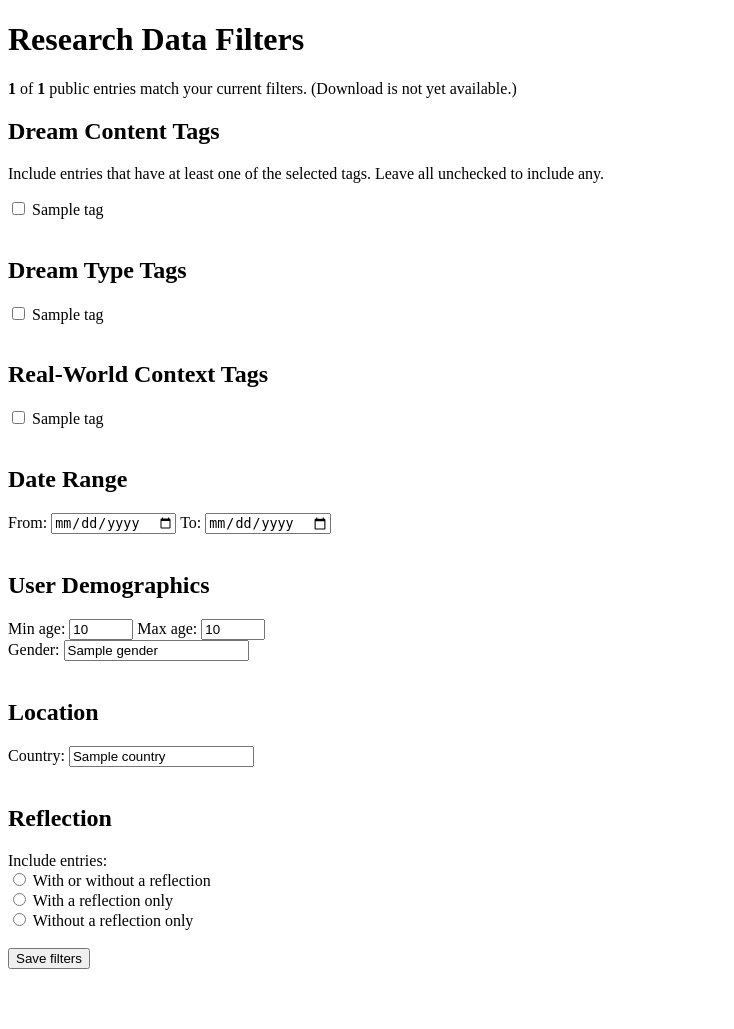
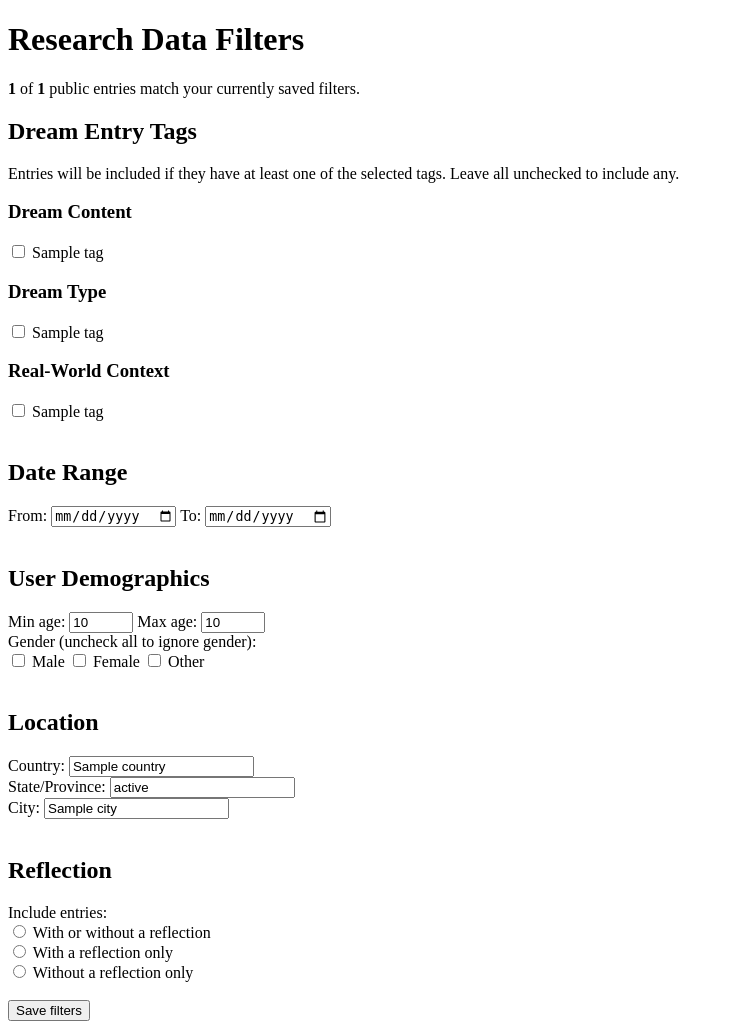
Before and after one commit to Robotgiggle/nyctograph, a FastAPI app: template app/templates/research.html in a window 1280 px wide. Shown: the part 26-1055 px from the top of the page, without its empty margins (0-734 px from the left). Before the commit the page ends 995 px from the top, so only its background shows below. Run offline with FastAPI, Linux system fonts and the light colour scheme; the template is opened without the code that fills it: most values are stand-ins (such as "Sample title", 1, 10 or a date in 2020); parts of the project's set-up code (start-up, migrations or seed data) failed here and were passed over.

Commit message:
Rework gender field, add state/city, add warning for unsaved filters

```diff
--- a/app/database.py
+++ b/app/database.py
@@ -6,4 +6,4 @@ from sqlalchemy.orm import DeclarativeBase
 class Base(DeclarativeBase):
     pass
 
-engine = create_engine("postgresql://postgres:opensesame@localhost:5432/nyctograph")
+engine = create_engine("postgresql://postgres:opensesame@localhost:5432/myTestDb")
--- a/app/models/user.py
+++ b/app/models/user.py
@@ -1,4 +1,5 @@
 from typing import List, TYPE_CHECKING
+from sqlalchemy import CheckConstraint
 from sqlalchemy.orm import Mapped, mapped_column, relationship
 from datetime import date
 
@@ -9,6 +10,9 @@ if TYPE_CHECKING:
 
 class User(Base):
     __tablename__ = "users"
+    __table_args__ = (
+        CheckConstraint("gender IN ('Male', 'Female', 'Other')"),
+    )
 
     # core account info
     id: Mapped[int] = mapped_column(primary_key=True)
--- a/app/routers/research.py
+++ b/app/routers/research.py
@@ -37,10 +37,14 @@ def _entry_matches_filters(filters: ResearchFilterForm, entry: ResearchEntry) ->
         if filters.age_max is not None and entry.user_age > filters.age_max:
             return False
 
-    if filters.gender and entry.user_gender != filters.gender:
+    if filters.gender and entry.user_gender not in filters.gender:
         return False
 
     if filters.country and entry.country != filters.country:
+        return False
+    if filters.state and entry.state != filters.state:
+        return False
+    if filters.city and entry.city != filters.city:
         return False
 
     if filters.has_reflection == "yes" and entry.reflection is None:
--- a/app/templates/research.html
+++ b/app/templates/research.html
@@ -1,14 +1,14 @@
 {% extends "base.html" %}
 {% block body %}
     <h1>Research Data Filters</h1>
-    <p>
-        <strong>{{ match_count }}</strong> of <strong>{{ total_count }}</strong> public entries match your current filters.
-        (Download is not yet available.)
-    </p>
+    <p><strong>{{ match_count }}</strong> of <strong>{{ total_count }}</strong> public entries match your currently saved filters.</p>
+    <p id="dirty" style="color:red" hidden>The filters selected below are <strong>not</strong> saved!</p>
 
-    <form action="" method="post">
-        <h2>Dream Content Tags</h2>
-        <p>Include entries that have at least one of the selected tags. Leave all unchecked to include any.</p>
+    <form id="update_filters" action="" method="post">
+        <h2>Dream Entry Tags</h2>
+        <p>Entries will be included if they have at least one of the selected tags. Leave all unchecked to include any.</p>
+
+        <h3>Dream Content</h3>
         {% for tag in content_tags %}
             <label>
                 <input type="checkbox" name="content_tags" value="{{ tag }}"
@@ -16,9 +16,9 @@
                 {{ tag }}
             </label>
         {% endfor %}
-        <br><br>
+        <br>
 
-        <h2>Dream Type Tags</h2>
+        <h3>Dream Type</h3>
         {% for tag in type_tags %}
             <label>
                 <input type="checkbox" name="type_tags" value="{{ tag }}"
@@ -26,9 +26,9 @@
                 {{ tag }}
             </label>
         {% endfor %}
-        <br><br>
+        <br>
 
-        <h2>Real-World Context Tags</h2>
+        <h3>Real-World Context</h3>
         {% for tag in context_tags %}
             <label>
                 <input type="checkbox" name="context_tags" value="{{ tag }}"
@@ -55,15 +55,37 @@
         <input type="number" id="age_max" name="age_max" min="13" max="120"
             value="{{ filters.age_max if filters.age_max is not none }}">
         <br>
-        <label for="gender">Gender:</label>
-        <input type="text" id="gender" name="gender"
-            value="{{ filters.gender if filters.gender is not none }}">
+        <label>Gender (uncheck all to ignore gender):</label>
+        <br>
+        <label>
+            <input type="checkbox" name="gender" value="Male"
+                {{ "checked" if filters.gender and "Male" in filters.gender }}>
+            Male
+        </label>
+        <label>
+            <input type="checkbox" name="gender" value="Female"
+                {{ "checked" if filters.gender and "Female" in filters.gender }}>
+            Female
+        </label>
+        <label>
+            <input type="checkbox" name="gender" value="Other"
+                {{ "checked" if filters.gender and "Other" in filters.gender }}>
+            Other
+        </label>
         <br><br>
 
         <h2>Location</h2>
         <label for="country">Country:</label>
         <input type="text" id="country" name="country"
             value="{{ filters.country if filters.country is not none }}">
+        <br>
+        <label for="state">State/Province:</label>
+        <input type="text" id="state" name="state"
+            value="{{ filters.state if filters.state is not none }}">
+        <br>
+        <label for="city">City:</label>
+        <input type="text" id="city" name="city"
+            value="{{ filters.city if filters.city is not none }}">
         <br><br>
 
         <h2>Reflection</h2>
@@ -84,4 +106,12 @@
 
         <input type="submit" value="Save filters">
     </form>
+
+    <script>
+        form = document.getElementById("update_filters");
+        warning = document.getElementById("dirty");
+        form.addEventListener("input", function (event) {
+            warning.hidden = false;
+        })
+    </script>
 {% endblock %}
```
Also changed, not shown: app/forms/research_filter_form.py (+5 -3 lines), app/models/researcher.py (+10 -4 lines), app/templates/account.html (+6 -1 lines).
